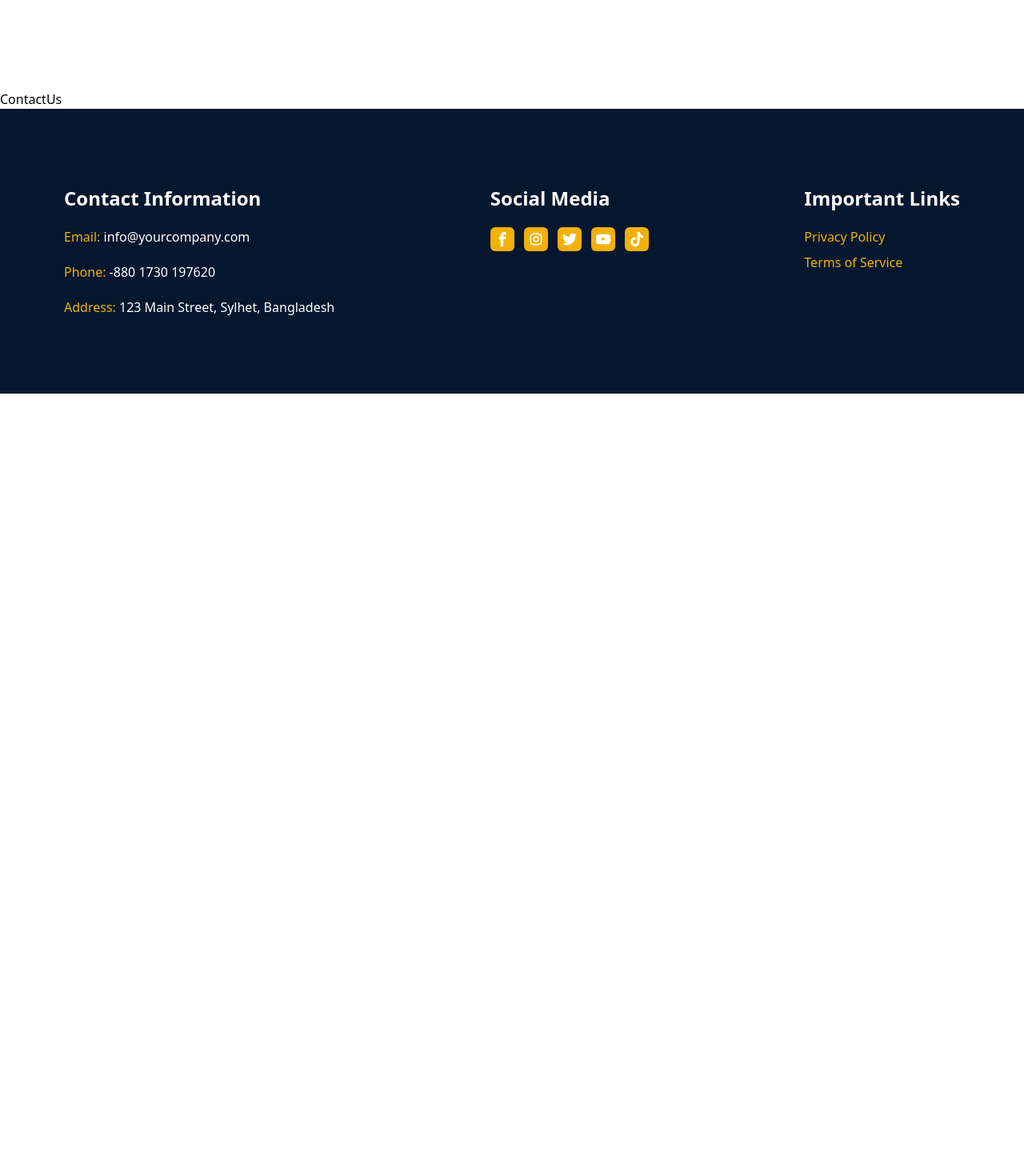
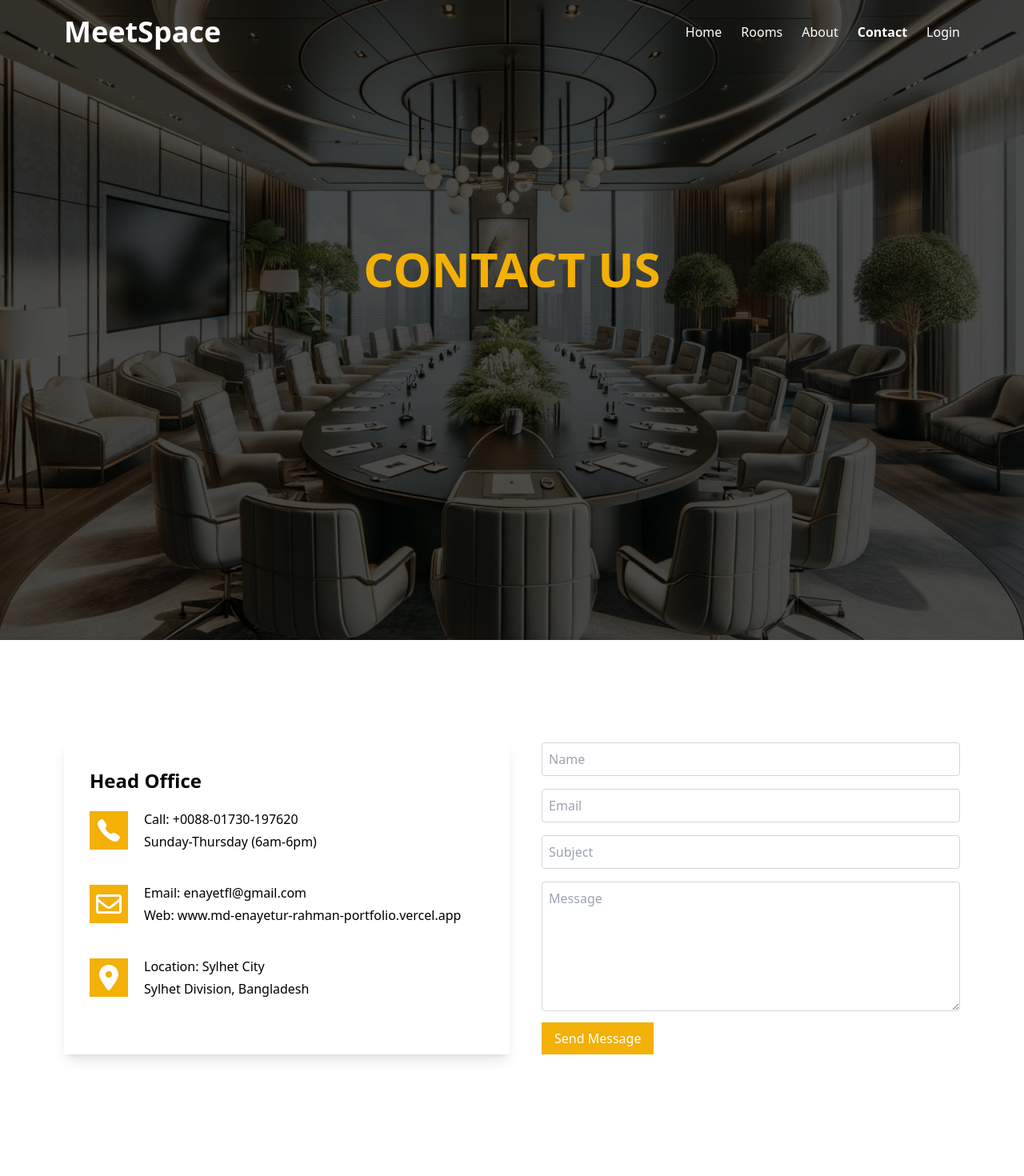
Before and after one commit to enayetsyl/meet-space, a React (Vite) app: page /contact-us in a window 1280 px wide. Shown: the top 1470 px of the page at 80% size. Before the commit the page ends 800 px from the top, so only its background shows below. Built offline with nearby package versions, Linux system fonts and the light colour scheme.

Commit message:
contact us

```diff
--- a/src/components/pages/ContactUs/ContactForm.tsx
+++ b/src/components/pages/ContactUs/ContactForm.tsx
@@ -1,7 +1,15 @@
 
 const ContactForm = () => {
   return (
-    <div>ContactForm</div>
+    <div className="bg-white w-full">
+      <form>
+        <input type="text" placeholder="Name" className="w-full p-2 mb-4 border border-gray-300 rounded" />
+        <input type="email" placeholder="Email" className="w-full p-2 mb-4 border border-gray-300 rounded" />
+        <input type="text" placeholder="Subject" className="w-full p-2 mb-4 border border-gray-300 rounded" />
+        <textarea placeholder="Message" className="w-full p-2 mb-2 border border-gray-300 rounded" rows={6}></textarea>
+        <button type="submit" className="bg-customOrange text-white px-4 py-2 ">Send Message</button>
+      </form>
+    </div>
   )
 }
 
--- a/src/components/pages/ContactUs/ContactInfo.tsx
+++ b/src/components/pages/ContactUs/ContactInfo.tsx
@@ -1,7 +1,35 @@
+import { FaLocationDot } from "react-icons/fa6";
+import {  FaRegEnvelope } from "react-icons/fa";
+import { IoCall } from "react-icons/io5";
 
 const ContactInfo = () => {
   return (
-    <div>ContactInfo</div>
+    <div className="bg-white px-8 pt-8 pb-12 shadow-lg w-full">
+      <h1 className="text-2xl font-semibold pb-5">Head Office</h1>
+      <div className="space-y-10">
+      <div className="flex items-center justify-start gap-5">
+      <IoCall className=" font-bold text-white bg-customOrange hover:bg-customGreen text-5xl p-2 " />
+      <div className="flex flex-col gap-1">
+        <p>Call: +0088-01730-197620</p>
+        <p>Sunday-Thursday (6am-6pm)</p>
+      </div>
+      </div>
+      <div className="flex items-center justify-start gap-5">
+      <FaRegEnvelope className=" font-bold text-white bg-customOrange hover:bg-customGreen text-5xl p-2 " />
+      <div className="flex flex-col gap-1">
+        <p>Email: enayetfl@gmail.com</p>
+        <p>Web: www.md-enayetur-rahman-portfolio.vercel.app</p>
+      </div>
+      </div>
+      <div className="flex items-center justify-start gap-5">
+      <FaLocationDot className=" font-bold text-white bg-customOrange hover:bg-customGreen text-5xl p-2 " />
+      <div className="flex flex-col gap-1">
+        <p>Location: Sylhet City</p>
+        <p>Sylhet Division, Bangladesh</p>
+      </div>
+      </div>
+      </div>
+    </div>
   )
 }
 
--- /dev/null
+++ b/src/components/pages/ContactUs/Design.tsx
@@ -0,0 +1,20 @@
+import contactUsImage from "../../../../public/contact-us.png"
+
+const Design = () => {
+  return (
+    <div
+      style={{ backgroundImage: `url(${contactUsImage})` }}
+      className="bg-cover bg-center h-screen flex flex-col items-center justify-center lg:-mt-28 relative"
+    >
+      <div className="absolute bg-black bg-opacity-70 p-8 inset-0 mx-auto h-full w-full ">
+      </div>
+        <h1 className="text-white text-3xl md:text-6xl font-bold mb-4 uppercase -mt-10 md:-mt-28 px-5 md:px-20 relative text-center leading-tight md:leading-snug">
+
+          <span className="text-customOrange"> Contact Us</span>
+        </h1>
+
+    </div>
+  );
+};
+
+export default Design;
--- /dev/null
+++ b/src/components/pages/ContactUs/GoogleMap.tsx
@@ -0,0 +1,17 @@
+const GoogleMap = () => {
+  return (
+    <div className="bg-white h-[600px] px-8 pt-8 pb-12">
+      <iframe
+        title="Google Map"
+        src="https://www.google.com/maps/embed?pb=!1m14!1m12!1m3!1d2559.085462351859!2d91.88917575465285!3d24.894796638868947!2m3!1f0!2f0!3f0!3m2!1i1024!2i768!4f13.1!5e0!3m2!1sen!2sbd!4v1725696212607!5m2!1sen!2sbd"
+        width="100%"
+        height="100%"
+        style={{ border: 0 }}
+        allowFullScreen={true}
+        loading="lazy"
+      ></iframe>
+    </div>
+  );
+};
+
+export default GoogleMap;
--- a/src/pages/public/ContactUs.tsx
+++ b/src/pages/public/ContactUs.tsx
@@ -1,7 +1,18 @@
+import ContactForm from "../../components/pages/ContactUs/ContactForm"
+import ContactInfo from "../../components/pages/ContactUs/ContactInfo"
+import Design from "../../components/pages/ContactUs/Design"
+import GoogleMap from "../../components/pages/ContactUs/GoogleMap"
 
 const ContactUs = () => {
   return (
-    <div>ContactUs</div>
+    <div>
+     <Design />
+     <div className="flex flex-col md:flex-row gap-10 bg-white py-32 px-5 md:px-20">
+      <ContactInfo />
+      <ContactForm />
+     </div>
+    <GoogleMap/>
+    </div>
   )
 }
 
```
